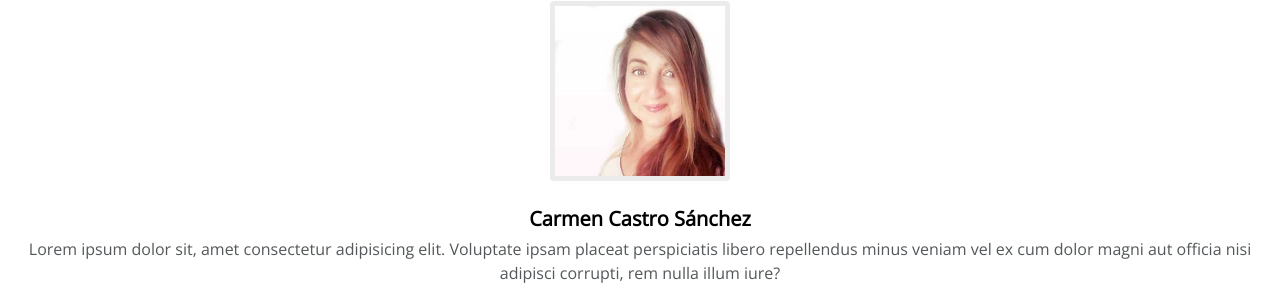
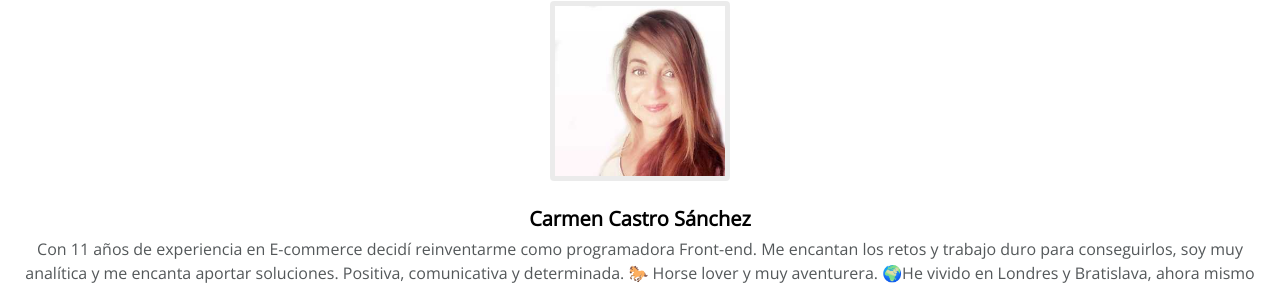
Before and after one commit to Adalab/project-promo-p-module-1-team-1, a plain HTML site: page index.html in a window 1280 px wide. Shown: the part 3193-3483 px from the top of the page. Drawn offline with nearby package versions, Linux system fonts and the light colour scheme.

Commit message:
cambios de carmen

```diff
--- a/index.html
+++ b/index.html
@@ -199,10 +199,12 @@
             />
             <h3 class="member_name">Carmen Castro Sánchez</h3>
             <p class="member_description">
-              Lorem ipsum dolor sit, amet consectetur adipisicing elit.
-              Voluptate ipsam placeat perspiciatis libero repellendus minus
-              veniam vel ex cum dolor magni aut officia nisi adipisci corrupti,
-              rem nulla illum iure?
+              Con 11 años de experiencia en E-commerce decidí reinventarme como
+              programadora Front-end. Me encantan los retos y trabajo duro para
+              conseguirlos, soy muy analítica y me encanta aportar soluciones.
+              Positiva, comunicativa y determinada. 🐎 Horse lover y muy
+              aventurera. 🌍He vivido en Londres y Bratislava, ahora mismo vivo
+              en Bucarest.
             </p>
             <ul class="rrss">
               <li class="rrss_item">
```
Also changed, not shown: contacto.html (line endings or trailing spaces), styles/main.css (line endings or trailing spaces).
